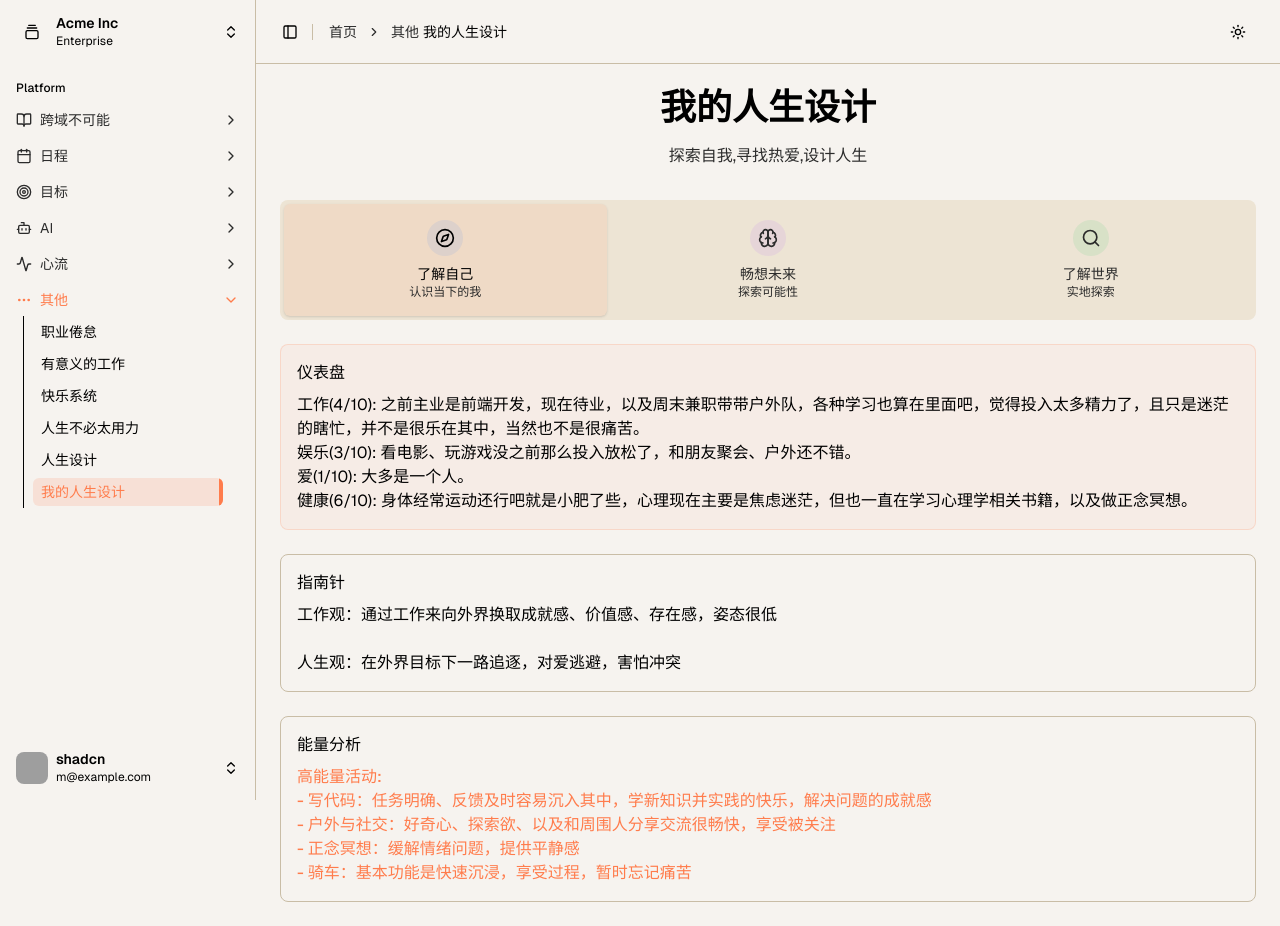
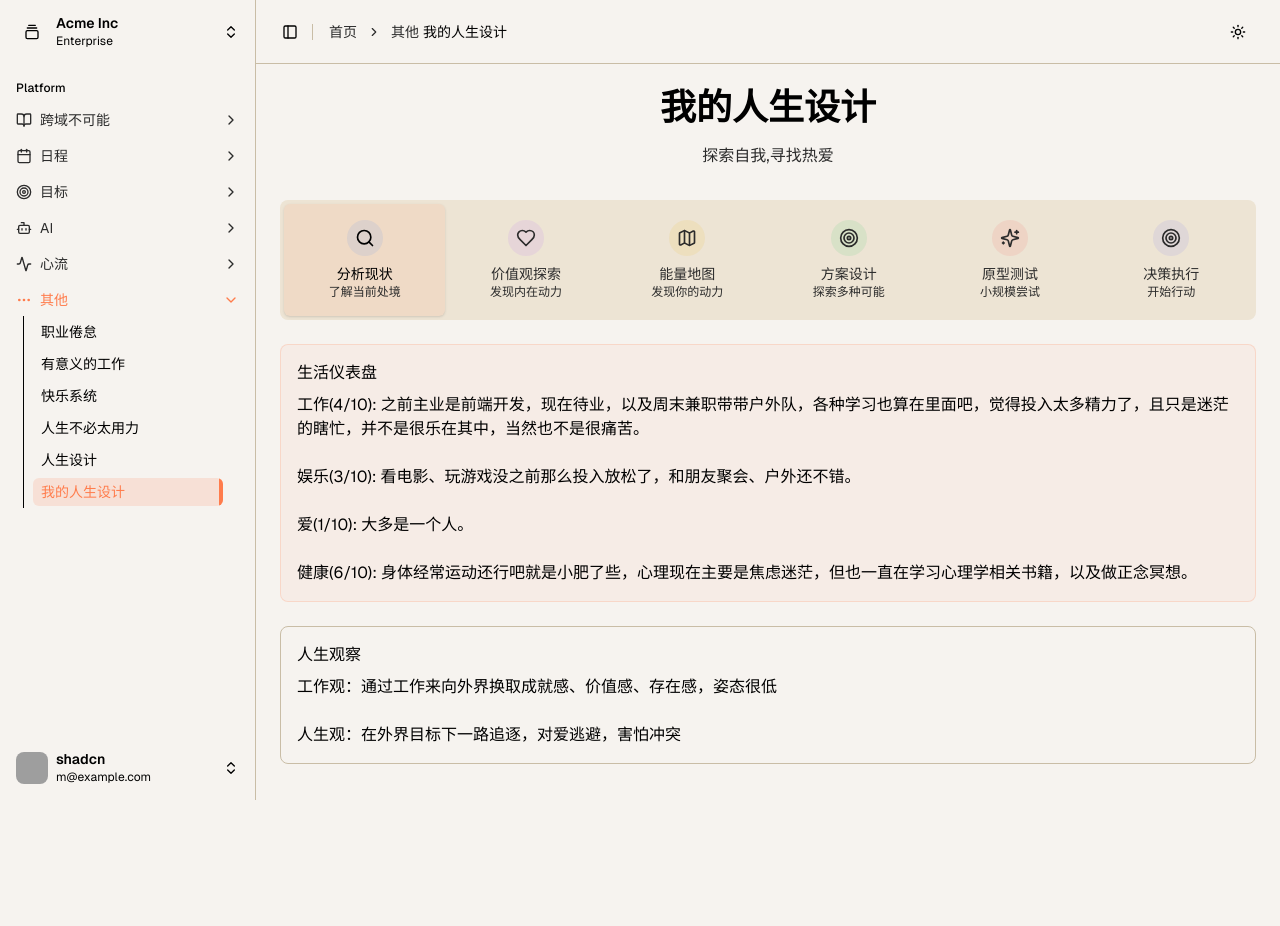
Before and after one commit to yellowpoint/book-impossible, a Next.js app: page /my-life-design in a window 1280 px wide. After the commit the page ends 800 px from the top, so only its background shows below. Built offline with nearby package versions, Linux system fonts and the light colour scheme; grey boxes are pictures that could not be loaded.

Commit message:
修改我的人生设计

```diff
--- a/src/app/my-life-design/page.jsx
+++ b/src/app/my-life-design/page.jsx
@@ -12,63 +12,89 @@ import {
   BarChart,
   ClipboardCheck,
   Search,
+  Sparkles,
+  Activity,
+  History,
 } from "lucide-react";
 import { Tabs, TabsContent, TabsList, TabsTrigger } from "@/components/ui/tabs";
 
 const lifeDesign = {
   title: "我的人生设计",
-  description: "探索自我,寻找热爱,设计人生",
-  sections: [
+  subtitle: "探索自我,寻找热爱",
+  icon: Target,
+  content: [
     {
-      title: "了解自己",
-      subtitle: "认识当下的我",
-      icon: Compass,
+      title: "分析现状",
+      subtitle: "了解当前处境",
+      icon: Search,
       content: [
         {
-          subtitle: "仪表盘",
-          text: `工作(4/10): 之前主业是前端开发，现在待业，以及周末兼职带带户外队，各种学习也算在里面吧，觉得投入太多精力了，且只是迷茫的瞎忙，并不是很乐在其中，当然也不是很痛苦。
-娱乐(3/10): 看电影、玩游戏没之前那么投入放松了，和朋友聚会、户外还不错。
-爱(1/10): 大多是一个人。
-健康(6/10): 身体经常运动还行吧就是小肥了些，心理现在主要是焦虑迷茫，但也一直在学习心理学相关书籍，以及做正念冥想。`,
+          subtitle: "生活仪表盘",
+          text: `工作(4/10): 之前主业是前端开发，现在待业，以及周末兼职带带户外队，各种学习也算在里面吧，觉得投入太多精力了，且只是迷茫的瞎忙，并不是很乐在其中，当然也不是很痛苦。\n\n娱乐(3/10): 看电影、玩游戏没之前那么投入放松了，和朋友聚会、户外还不错。\n\n爱(1/10): 大多是一个人。\n\n健康(6/10): 身体经常运动还行吧就是小肥了些，心理现在主要是焦虑迷茫，但也一直在学习心理学相关书籍，以及做正念冥想。`,
           highlight: true
         },
         {
-          subtitle: "指南针",
+          subtitle: "人生观察",
           text: "工作观：通过工作来向外界换取成就感、价值感、存在感，姿态很低\n\n人生观：在外界目标下一路追逐，对爱逃避，害怕冲突"
-        },
-        {
-          subtitle: "能量分析",
-          text: "高能量活动:\n- 写代码：任务明确、反馈及时容易沉入其中，学新知识并实践的快乐，解决问题的成就感\n- 户外与社交：好奇心、探索欲、以及和周围人分享交流很畅快，享受被关注\n- 正念冥想：缓解情绪问题，提供平静感\n- 骑车：基本功能是快速沉浸，享受过程，暂时忘记痛苦",
-          emphasis: true
         }
       ],
       color: "bg-blue-500"
     },
     {
-      title: "畅想未来",
-      subtitle: "探索可能性",
-      icon: Brain,
+      title: "价值观探索",
+      subtitle: "发现内在动力",
+      icon: Heart,
       content: [
         {
-          subtitle: "核心方向",
-          text: "1. 程序员路线\n- 大厂发展：继续程序员生涯，进大厂\n- 独立开发：做自己的软件，且能到处跑\n\n2. 影视创作\n- 将自己脑中画面表达出来\n- 从短片开始，逐步掌握技能",
+          subtitle: "性格特征",
+          text: "- ESFJ型人格:外向、实体、感性、计划\n- 盖洛普优势:成就、纪律、分析、追求、专注\n- 玛雅图腾:蓝手",
           highlight: true
         },
         {
-          subtitle: "创意联想",
-          text: "- 户外/露营/旅游项目 + 体验/疗愈/修行\n- 探索自己，探索世界\n- 编程马拉松 + 旅行：找个风景好的地方举办编程马拉松\n- 2小时专心工作，其他时间专心玩"
-        },
-        {
-          text: "工作是手段，优先保证事少探索自己的热爱，不然赚钱也不知道干嘛",
-          emphasis: true
+          subtitle: "核心价值观",
+          text: "- 好奇心、求知欲、表达欲、成就感\n- 喜欢解决与挑战明确且限时的问题\n- 社交时，喜欢陌生人一起游戏交流"
         }
       ],
       color: "bg-purple-500"
     },
     {
-      title: "了解世界",
-      subtitle: "实地探索",
-      icon: Search,
+      title: "能量地图",
+      subtitle: "发现你的动力",
+      icon: Map,
+      content: [
+        {
+          subtitle: "高能量活动",
+          text: "- 写代码：任务明确、反馈及时容易沉入其中，学新知识并实践的快乐，解决问题的成就感\n- 户外与社交：好奇心、探索欲、以及和周围人分享交流很畅快，享受被关注\n- 正念冥想：缓解情绪问题，提供平静感\n- 骑车：基本功能是快速沉浸，享受过程，暂时忘记痛苦",
+          highlight: true
+        },
+        {
+          text: "通过能量追踪,找到隐藏的机会和方向",
+          emphasis: true
+        }
+      ],
+      color: "bg-yellow-500"
+    },
+    {
+      title: "方案设计",
+      subtitle: "探索多种可能",
+      icon: Target,
+      content: [
+        {
+          subtitle: "三个版本的五年计划",
+          text: "1. 程序员路线\n- 大厂发展：继续程序员生涯，进大厂\n- 独立开发：做自己的软件，且能到处跑\n\n2. 影视创作\n- 将自己脑中画面表达出来\n- 从短片开始，逐步掌握技能\n\n3. 创意结合\n- 户外/露营/旅游项目 + 体验/疗愈/修行\n- 编程马拉松 + 旅行：找个风景好的地方举办编程马拉松",
+          highlight: true
+        },
+        {
+          text: "不要等待完美方案出现，重要的是拥有多个可能性",
+          emphasis: true
+        }
+      ],
+      color: "bg-green-500"
+    },
+    {
+      title: "原型测试",
+      subtitle: "小规模尝试",
+      icon: Sparkles,
       content: [
         {
           subtitle: "人生访谈",
@@ -76,15 +102,28 @@ const lifeDesign = {
           highlight: true
         },
         {
-          subtitle: "实践建议",
-          text: "1. 在探索自己的同时积极尝试各种职业可能性\n2. 尝试投递感兴趣的工作：旅游、脱口秀等\n3. 注意经济平衡，物质匮乏会影响心态\n4. 保持信心和开放的心态"
+          subtitle: "实地体验",
+          text: "在投入前进行测试：\n- 远程工作体验\n- 影视制作实习\n- 户外活动带队"
+        }
+      ],
+      color: "bg-red-500"
+    },
+    {
+      title: "决策执行",
+      subtitle: "开始行动",
+      icon: Target,
+      content: [
+        {
+          subtitle: "近期行动",
+          text: "1. 在探索自己的同时积极尝试各种职业可能性\n2. 尝试投递感兴趣的工作：旅游、脱口秀等\n3. 注意经济平衡，物质匮乏会影响心态\n4. 保持信心和开放的心态",
+          highlight: true
         },
         {
           text: "找热爱是一个过程，甚至是一个很长的过程。可以先找个靠近一点点的工作，不是一步实现，也不是一定要找到了才能开始行动。",
           emphasis: true
         }
       ],
-      color: "bg-green-500"
+      color: "bg-indigo-500"
     }
   ]
 };
@@ -98,12 +137,12 @@ export default function MyLifeDesignPage() {
         className="text-center space-y-4"
       >
         <h1 className="text-4xl font-bold">{lifeDesign.title}</h1>
-        <p className="text-muted-foreground">{lifeDesign.description}</p>
+        <p className="text-muted-foreground">{lifeDesign.subtitle}</p>
       </motion.div>
 
       <Tabs defaultValue="section-1" className="w-full">
-        <TabsList className="grid grid-cols-3 h-auto">
-          {lifeDesign.sections.map((section, index) => (
+        <TabsList className="grid grid-cols-6 h-auto">
+          {lifeDesign.content.map((section, index) => (
             <TabsTrigger
               key={`section-${index + 1}`}
               value={`section-${index + 1}`}
@@ -122,7 +161,7 @@ export default function MyLifeDesignPage() {
           ))}
         </TabsList>
 
-        {lifeDesign.sections.map((section, index) => (
+        {lifeDesign.content.map((section, index) => (
           <TabsContent
             key={`section-${index + 1}`}
             value={`section-${index + 1}`}
```
